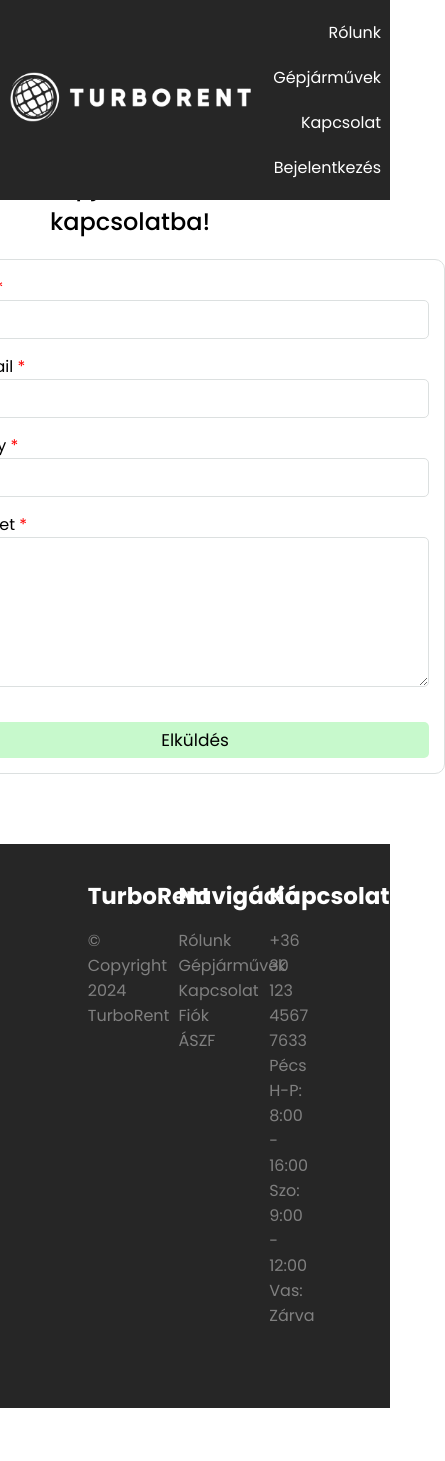
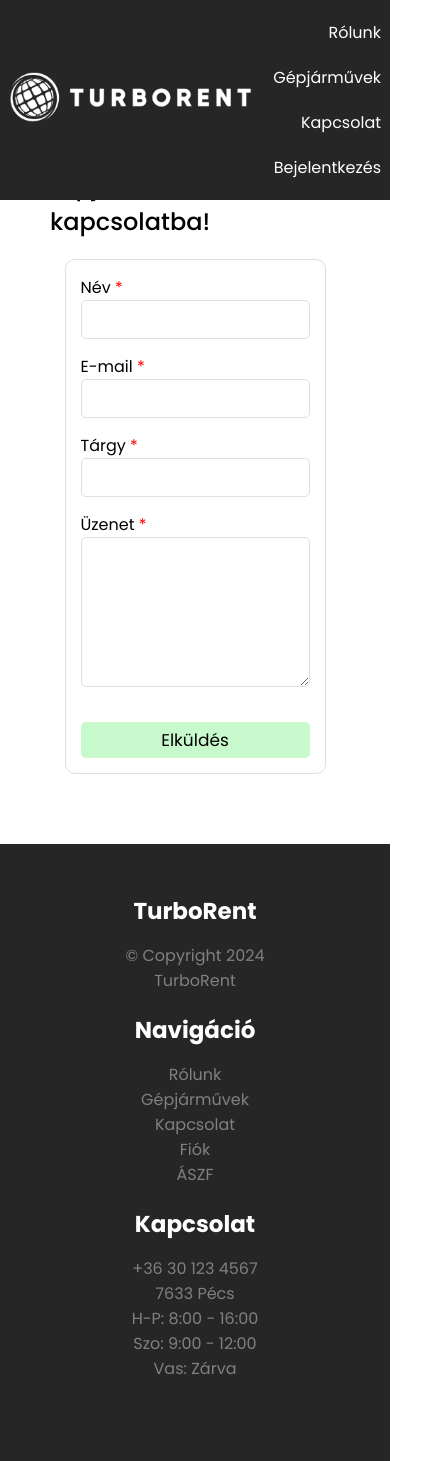
Before and after one commit to klmnblzs/turborent, an Angular app in the folder frontend/: page /contact in a window 390 px wide. Shown: the whole page, 445 px wide, since content can reach past the window. Before the commit the page ends 1408 px from the top, so only its background shows below. Built offline with nearby package versions, Linux system fonts and the light colour scheme.

Commit message:
Started responsive design

```diff
--- a/frontend/src/app/components/contact/contact.component.scss
+++ b/frontend/src/app/components/contact/contact.component.scss
@@ -62,3 +62,11 @@
         }
     }
 }
+@media only screen and (max-width: 768px) {
+    form {
+        max-width:90%;
+        margin: 20px auto;
+        padding: 15px;
+        justify-content: start;
+    };
+}
--- a/frontend/src/app/components/footer/footer.component.scss
+++ b/frontend/src/app/components/footer/footer.component.scss
@@ -49,3 +49,33 @@
         }
     }
 }
+
+@media only screen and (max-width: 768px) {
+    footer {
+        background-color: #262626;
+        color: #fff;
+        padding: 30px;
+
+        .item-container {
+            display: flex;
+            flex-direction: column;
+            justify-content: space-evenly;
+
+            text-align: center;
+            margin-bottom: 50px;
+
+            img {
+                object-fit: cover;
+                height: 180px;
+            }
+
+            .item{
+                width: 100%;
+            }
+
+            h3{
+                margin-top: 20px;
+            }
+        }
+    }
+}
```
